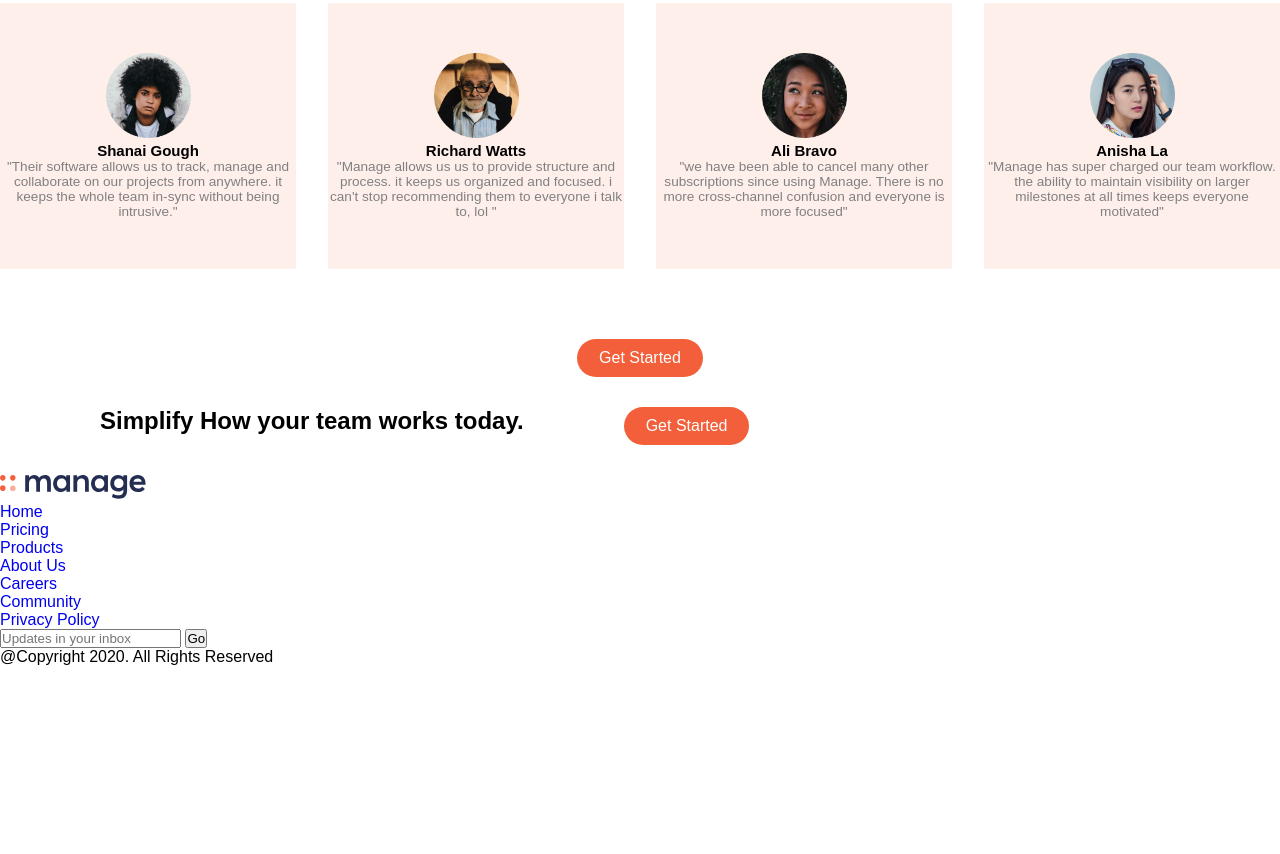
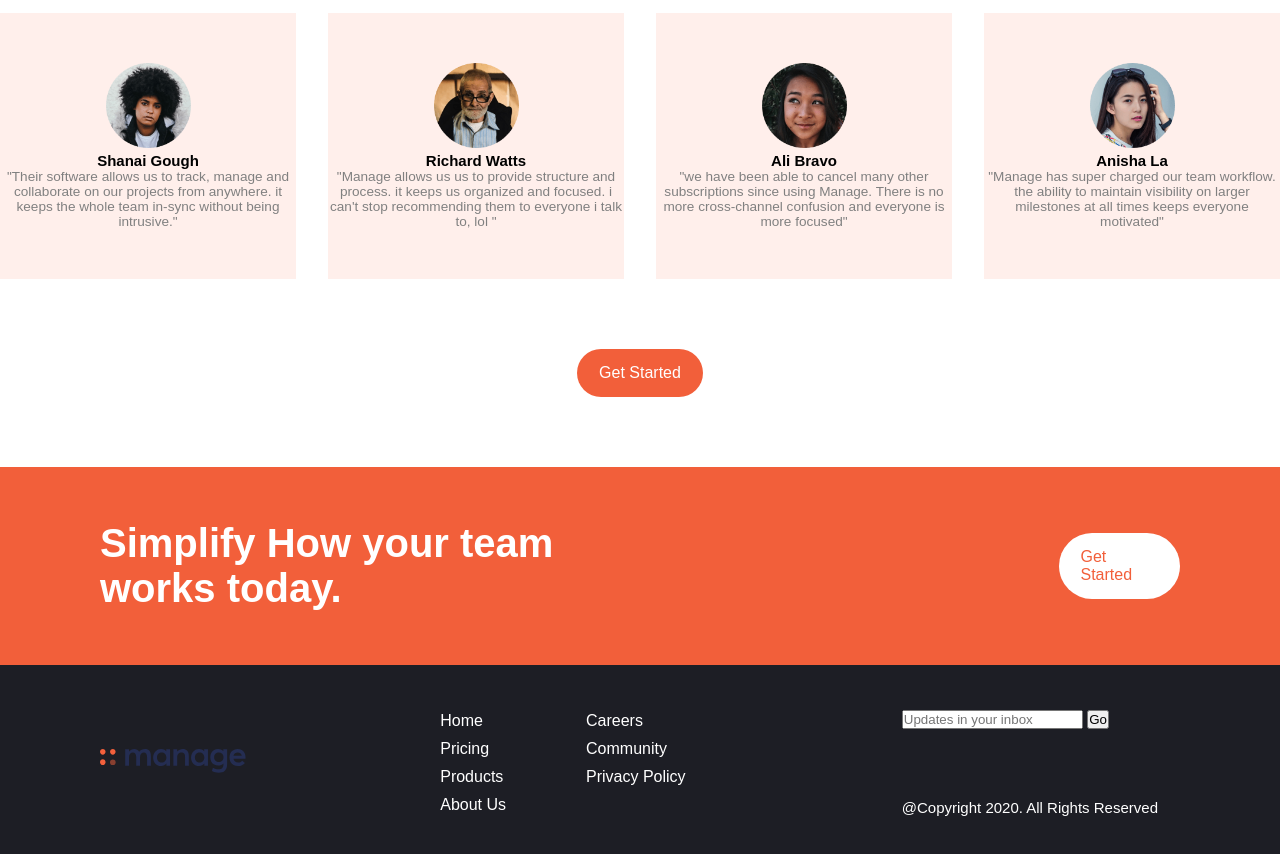
Before and after one commit to callixtus12/project-1, a plain HTML site: page index.html in a window 1280 px wide. Shown: the part 1458-2312 px from the top of the page. Before the commit the page ends 2124 px from the top, so only its background shows below. Drawn offline with Linux system fonts and the light colour scheme.

Commit message:
initial commit

```diff
--- a/index.html
+++ b/index.html
@@ -138,7 +138,7 @@
         </button>
        </div>
     </article>
-    <section id="down section">
+    <section id="down">
         <div>
             <h1>
                 Simplify How your team works today.
@@ -150,11 +150,11 @@
             </button>
         </div>
     </section>
-    <footer>
+    <footer id="footer">
         <div>
             <img src="/images/logo (1).svg" alt="">
         </div>
-        <div>
+        <div class="center">
             <ul>
                 <li>
                     <a href="#">Home</a>
@@ -168,6 +168,8 @@
                 <li>
                     <a href="#">About Us</a>
                 </li>
+            </ul>
+            <ul>
                 <li>
                     <a href="#">Careers</a>
                 </li>
@@ -179,11 +181,9 @@
                 </li>
             </ul>
         </div>
-        <div>
+        <div class="input">
             <input type="email" name="email" placeholder="Updates in your inbox">
             <input type="submit" value="Go">
-        </div>
-        <div>
             <p>
                 @Copyright 2020. All Rights Reserved
             </p>
--- a/style.css
+++ b/style.css
@@ -37,8 +37,9 @@ button{
     all: unset;
     background-color: #F25F3A;
     color: white;
-    padding: 10px 22px;
+    padding: 15px 22px;
     border-radius: 100px;
+    cursor: pointer;
 }
 
 main{
@@ -142,6 +143,7 @@ article h1{
 .buttons{
     text-align: center;
     margin-top: 70px;
+    margin-bottom: 70px;
 }
 
 .testimony img{
@@ -156,3 +158,63 @@ article h1{
     font-size: 85%;
     color: gray;
 }
+
+#down{
+    display: flex;
+    align-items: center;
+    justify-content: space-between;
+    padding: 30px 100px;
+    background-color: #F25F3A;
+}
+
+#down h1{
+    font-size: 40px;
+    font-weight: 600;
+    color: #FFFFFF;
+}
+
+#down button{
+    background-color: #FFFFFF;
+    color: #F25F3A;
+    margin-left: 75%;
+}
+
+#down div{
+    width: 45%;
+    padding: 3dvh 0;
+
+}
+
+footer{
+    display: flex;
+    align-items: center;
+    justify-content: space-between;
+    padding: 30px 100px;
+    background-color: #1D1E25;
+
+}
+
+#footer a{
+    color: white;
+}
+
+footer .center{
+    display: flex;
+    gap: 60px;
+}
+
+footer .center li{
+    margin: 10px;
+}
+
+#footer p{
+    color: white;
+    font-size: 15px;
+    margin-top: 70px;
+}
+
+footer .input{
+    padding: 15px 22px;
+    border-radius: 100px;
+
+}
```
